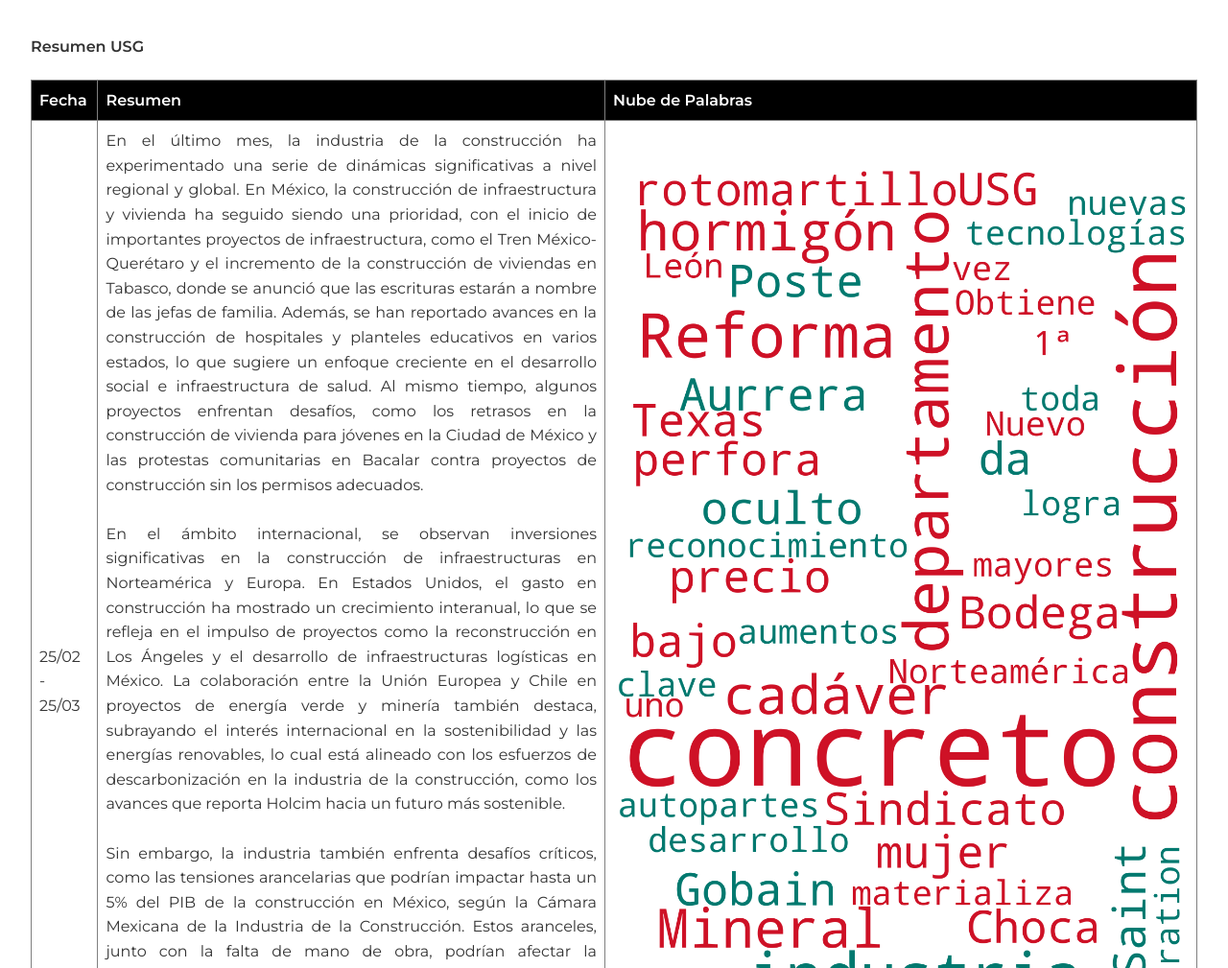
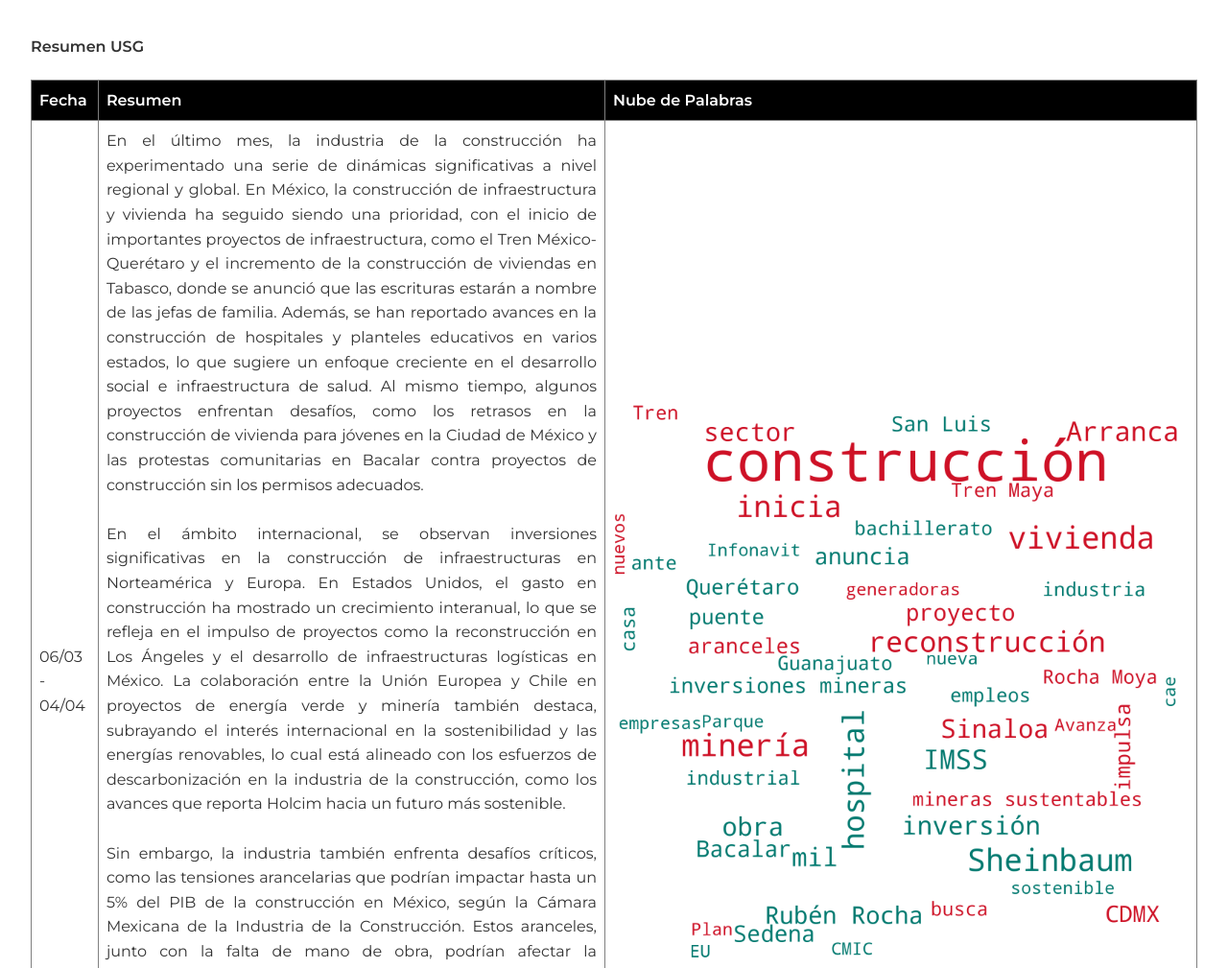
Before and after one commit to ldsanvid/USG, a plain HTML site: page index.html in a window 1280 px wide. Shown: the part 940-1949 px from the top of the page at 96% size. Drawn offline with Linux system fonts and the light colour scheme; a script that the page names is missing.

Commit message:
Update index.html

```diff
--- a/index.html
+++ b/index.html
@@ -203,14 +203,14 @@
             </thead>
             <tbody>
                 <tr>
-                    <td style='padding: 8px;'>25/02 - 25/03</td>
+                    <td style='padding: 8px;'>06/03 - 04/04</td>
                     <td style='padding: 8px;'>En el último mes, la industria de la construcción ha experimentado una serie de dinámicas significativas a nivel regional y global. En México, la construcción de infraestructura y vivienda ha seguido siendo una prioridad, con el inicio de importantes proyectos de infraestructura, como el Tren México-Querétaro y el incremento de la construcción de viviendas en Tabasco, donde se anunció que las escrituras estarán a nombre de las jefas de familia. Además, se han reportado avances en la construcción de hospitales y planteles educativos en varios estados, lo que sugiere un enfoque creciente en el desarrollo social e infraestructura de salud.
                         Al mismo tiempo, algunos proyectos enfrentan desafíos, como los retrasos en la construcción de vivienda para jóvenes en la Ciudad de México y las protestas comunitarias en Bacalar contra proyectos de construcción sin los permisos adecuados.
                         <br><br>En el ámbito internacional, se observan inversiones significativas en la construcción de infraestructuras en Norteamérica y Europa. En Estados Unidos, el gasto en construcción ha mostrado un crecimiento interanual, lo que se refleja en el impulso de proyectos como la reconstrucción en Los Ángeles y el desarrollo de infraestructuras logísticas en México.
                         La colaboración entre la Unión Europea y Chile en proyectos de energía verde y minería también destaca, subrayando el interés internacional en la sostenibilidad y las energías renovables, lo cual está alineado con los esfuerzos de descarbonización en la industria de la construcción, como los avances que reporta Holcim hacia un futuro más sostenible.
                         <br><br>Sin embargo, la industria también enfrenta desafíos críticos, como las tensiones arancelarias que podrían impactar hasta un 5% del PIB de la construcción en México, según la Cámara Mexicana de la Industria de la Construcción. Estos aranceles, junto con la falta de mano de obra, podrían afectar la construcción de viviendas, aunque el "Plan México" es visto como una posible solución para mitigar estos efectos.
                         <br><br>Además, se observa una preocupación creciente por los daños ecológicos asociados con proyectos de gran envergadura, como el Tren Maya, lo que ha llevado a algunas comunidades y organizaciones a exigir una mayor participación en la remediación de estos impactos. En conjunto, estos desarrollos subrayan la necesidad de un equilibrio entre el crecimiento del sector y la responsabilidad ambiental y social, algo que se está volviendo cada vez más central en la agenda de la industria.</td>
-                    <td style='padding: 8px;'><img src='titulares_usg_2502-2503.png' alt='Nube de Palabras' style='max-width: 600px;'></td>
+                    <td style='padding: 8px;'><img src='titulares_usg_0603-0404.png' alt='Nube de Palabras' style='max-width: 600px;'></td>
             </tbody>
         </table>
     </section>
```
